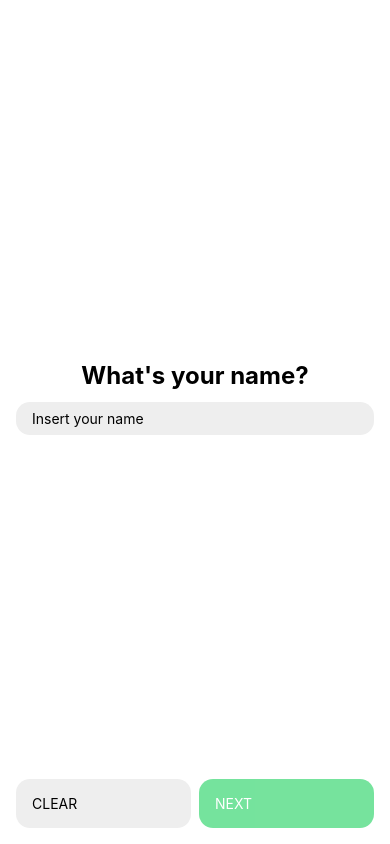
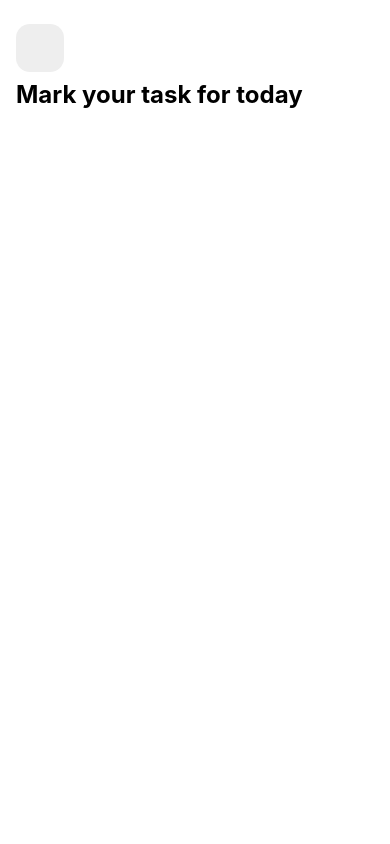
Before and after one commit to DavideMono/pills-reminder, a React Native app: screen /Marks in a window 390 px wide. Built offline with nearby package versions, Linux system fonts and the light colour scheme; some icons are missing.

Commit message:
feat: draft of marks

```diff
--- a/App.tsx
+++ b/App.tsx
@@ -7,6 +7,7 @@ import {
   faCalendar,
   faCheck,
   faCog,
+  faHistory,
   faHome,
   faLongArrowAltLeft,
   faLongArrowAltRight,
@@ -24,6 +25,7 @@ import Account from 'src/pages/Account'
 import Plan from 'src/pages/Plan'
 import Splash from 'src/pages/Splash'
 import Error from 'src/pages/Error'
+import Marks from 'src/pages/Marks'
 
 library.add(
   faPlus,
@@ -35,7 +37,8 @@ library.add(
   faPills,
   faLongArrowAltLeft,
   faTrashAlt,
-  faCheck
+  faCheck,
+  faHistory
 )
 
 const Stack = createNativeStackNavigator()
@@ -88,6 +91,7 @@ const App: VFC = () => {
         <Stack.Screen name="Home" component={Home} />
         <Stack.Screen name="Account" component={Account} />
         <Stack.Screen name="Plan" component={Plan} />
+        <Stack.Screen name="Marks" component={Marks} />
       </Stack.Navigator>
     </NavigationContainer>
   )
--- /dev/null
+++ b/src/pages/Marks.tsx
@@ -0,0 +1,42 @@
+import React, { VFC } from 'react'
+import { ScrollView, StyleSheet, Text, View } from 'react-native'
+import { NativeStackScreenProps } from '@react-navigation/native-stack'
+import { COMMON_STYLE } from 'src/lib/styles'
+import { useStore } from 'src/lib/store'
+import { ScreenList } from 'src/lib/types'
+import DismissKeyboardView from 'src/components/DismissKeyboardView'
+import Button from 'src/components/Button'
+
+const Marks: VFC<NativeStackScreenProps<ScreenList, 'Marks'>> = (props) => {
+  const actualTask = useStore((state) => state.tasks.find((t) => t.name === props.route.params.id) || null)
+  return (
+    <DismissKeyboardView onGoBack={props.navigation.goBack}>
+      <Text style={COMMON_STYLE.title}>Mark your task for today</Text>
+      <ScrollView style={styles.spacing}>
+        {actualTask?.timeNotification.map((notification, index) => (
+          <View key={index} style={[styles.spacing, styles.flexContainer]}>
+            <Button styleRoot={[styles.flex, styles.noRoundRight]} size="lg" text={notification} onPress={() => {}} />
+            <Button
+              styleRoot={[styles.noRoundRight, styles.noRoundLeft]}
+              size="lg"
+              color="secondary"
+              leftIcon="history"
+              onPress={() => {}}
+            />
+            <Button styleRoot={styles.noRoundLeft} size="lg" color="primary" leftIcon="check" onPress={() => {}} />
+          </View>
+        ))}
+      </ScrollView>
+    </DismissKeyboardView>
+  )
+}
+
+const styles = StyleSheet.create({
+  flexContainer: { display: 'flex', flexDirection: 'row' },
+  flex: { flex: 1 },
+  spacing: { marginVertical: 8 },
+  noRoundRight: { borderTopRightRadius: 0, borderBottomRightRadius: 0 },
+  noRoundLeft: { borderTopLeftRadius: 0, borderBottomLeftRadius: 0 }
+})
+
+export default Marks
--- a/src/pages/Plan.tsx
+++ b/src/pages/Plan.tsx
@@ -171,10 +171,13 @@ const Plan: VFC<NativeStackScreenProps<ScreenList, 'Plan'>> = (props) => {
   const actualActions = useMemo<ActionType[]>(() => {
     const actions: ActionType[] = []
     if (activeTask) {
-      actions.push({ icon: 'trash-alt', onPress: onDelete }, { icon: 'check', onPress: () => console.log('On Mark') })
+      actions.push(
+        { icon: 'check', onPress: () => props.navigation.navigate('Marks', { id: activeTask.name }) },
+        { icon: 'trash-alt', onPress: onDelete }
+      )
     }
     return actions
-  }, [onDelete])
+  }, [onDelete, activeTask])
 
   useEffect(() => {
     if (activeTask) {
```
